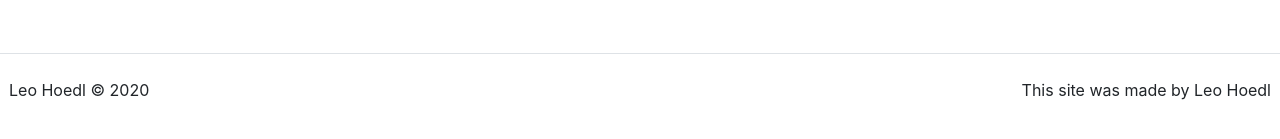
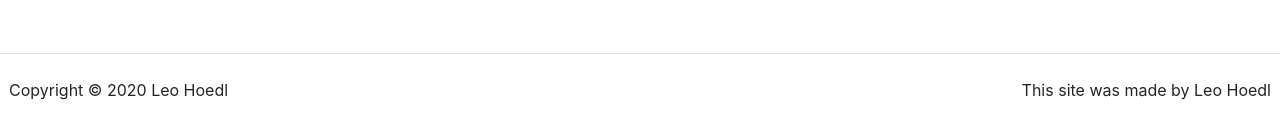
Before and after one commit to leohoedl/leohoedl_portfolio, a React (Create React App) app: page /contact in a window 1280 px wide. Shown: the part 383-522 px from the top of the page. Built offline with nearby package versions, Linux system fonts and the light colour scheme.

Commit message:
Chaning footer to include copyright notice

```diff
--- a/src/components/Footer.js
+++ b/src/components/Footer.js
@@ -10,7 +10,7 @@ function Footer() {
                 <Containter fluid="true">
                     <Row className="border-top justify-content-between p-3">
                         <Col className="p-2" md={3} small={12}>
-                            Leo Hoedl © 2020
+                            Copyright © 2020 Leo Hoedl
                         </Col>
                         <Col className="p-2 d-flex justify-content-end" md={3}>
                             This site was made by Leo Hoedl
```
